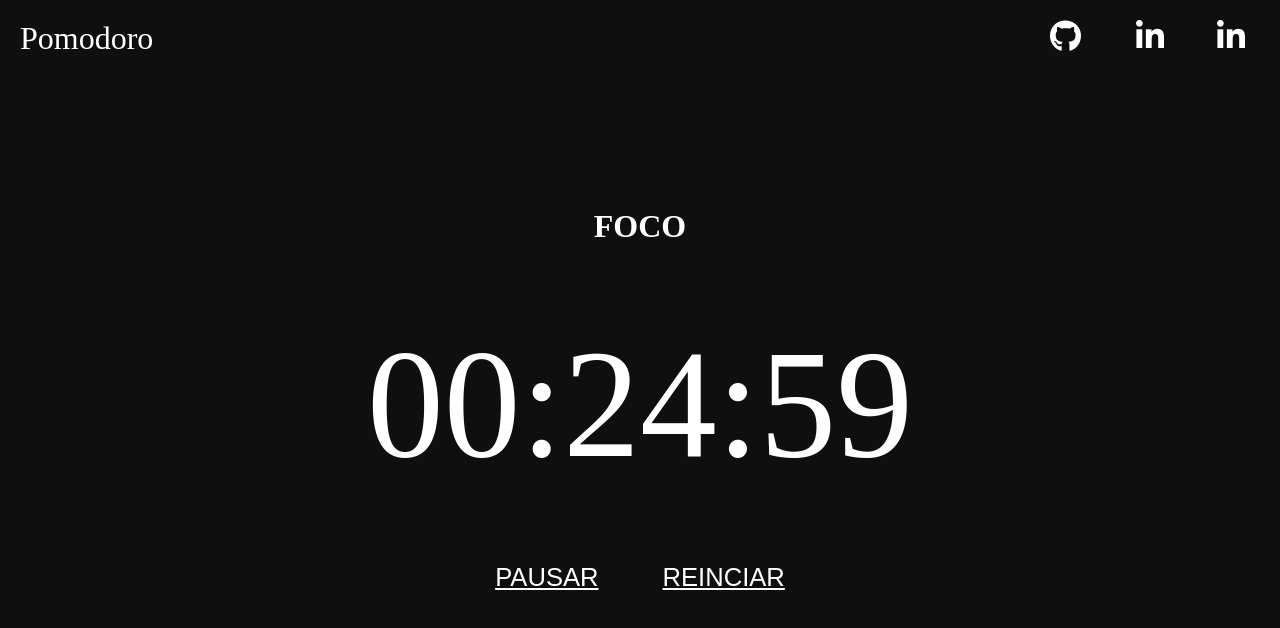
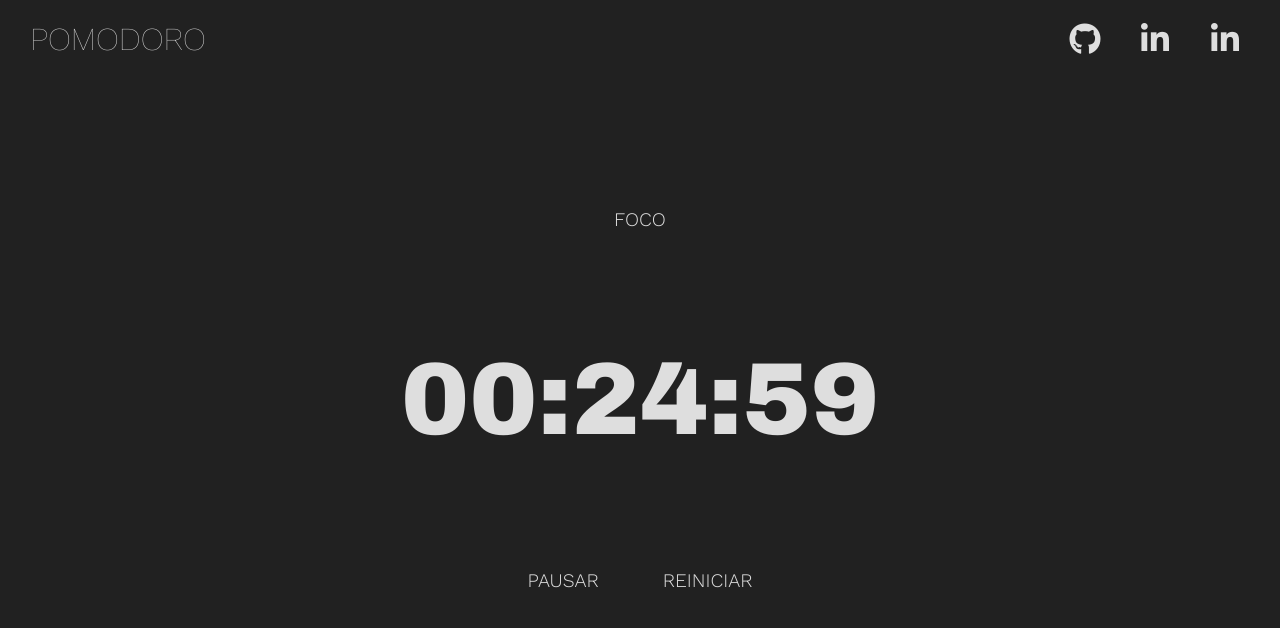
Before and after one commit to Leonardo-Maciel-S/Pomodoro, a plain HTML site: page index.html in a window 1280 px wide. Both pictures are taken after a click on the button "INICIAR". Drawn offline with nearby package versions, Linux system fonts and the light colour scheme.

Commit message:
fineshed layout pomodoro

```diff
--- a/assets/css/style.css
+++ b/assets/css/style.css
@@ -1,24 +1,36 @@
-@import url('https://fonts.googleapis.com/css2?family=Archivo:ital,wght@0,100..900;1,100..900&display=swap');
+@import url('https://fonts.googleapis.com/css2?family=Archivo:wdth,wght@125,100..900&display=swap');
+@import url('https://fonts.googleapis.com/css2?family=Work+Sans:ital,wght@0,100..900;1,100..900&display=swap');
+
 
 nav {
     display: flex;
     justify-content: space-between;
+    align-items: center;
 
-    padding: 20px;
+    padding: 20px 30px;
 
     position: fixed;
     top: 0;
     width: 100vw;
 
     font-size: 2rem;
+
 }
 
 .social-media {
     display: flex;
-    justify-content: center;
+    justify-content: space-evenly;
     align-items: center;
     gap: 20px;
 
+}
+
+.title {
+    text-transform: uppercase;
+    font-family: "Work Sans", sans-serif;
+    font-optical-sizing: auto;
+    font-weight: lighter;
+    font-style: normal;
 }
 
 .social-media a {
@@ -27,23 +39,33 @@ nav {
     justify-content: center;
     align-items: center;
     flex-direction: column;
+    width: 50px;
 }
 
 .social-media a:hover {
     cursor: pointer;
     transform: scale(1.1);
-    color: blueviolet;
+    color: var(--color-bg-white);
 }
 
 .social-media a:hover span{
     visibility: visible;
-
 }
 
 
 .social-media span {
+
+    visibility: hidden;
+    position:absolute;
+    bottom: -20px;
+
+    text-transform: uppercase;
+    font-family: "Work Sans", sans-serif;
+    font-optical-sizing: auto;
+    font-weight: bolder;
+    font-style: normal;
     font-size: 16px;
-    visibility: hidden;
+
 }
 
 main {
@@ -69,32 +91,75 @@ input[type=number]::-webkit-inner-spin-button{
     appearance: none;
 }
 
+input[type=number]::-webkit-outer-spin-button,
+input[type=number]::-webkit-inner-spin-button {
+    -webkit-appearance: none;
+    margin: 0;
+}
+
+input[type=number] {
+    -moz-appearance:textfield;
+}
+
+.description {
+    text-transform: uppercase;
+    font-family: "Work Sans", sans-serif;
+    font-optical-sizing: auto;
+    font-weight: 300;
+    font-style: normal;
+
+    font-size: clamp(1rem, 1.5vw, 10rem);
+}
+
 .timer {
     display: flex;
 
-    font-size: clamp(5rem, 12vw, 15rem);
+    font-size: clamp(5rem, 8vw, 15rem);
     min-width: 300px;
 
+    font-family: "Archivo", sans-serif;
+    font-optical-sizing: auto;
+    font-weight: 900;
+    font-style: normal;
+    font-variation-settings: "wdth" 125;
+
+    transition: all linear 1s ;
+}
+
+#hour, #min, #sec {
+    text-align: center;
 }
 
 .timer input {
     all: unset;
     padding: 0;
-    max-width: 12vw;
-
+    max-width: 13vw;
 }
 
 .btns button {
-    font-size: clamp(1rem, 2vw, 7rem);
+    font-size: clamp(1rem, 1.5vw, 7rem);
     background: none;
     color: white;
     font-weight: 100;
 
     border: none;
-    text-decoration: underline;
     text-transform: uppercase;
     cursor: pointer;
+
+    text-transform: uppercase;
+    font-family: "Work Sans", sans-serif;
+    font-optical-sizing: auto;
+    font-weight: 300;
+    font-style: normal;
+
+    transition: all 300ms ease-in-out;
+
 }
+
+.btns button:hover {
+    font-weight: 600;
+}
+
 
 .btns div {
     display: flex;
--- a/assets/css/var.css
+++ b/assets/css/var.css
@@ -1,18 +1,19 @@
-@import url('https://fonts.googleapis.com/css2?family=Archivo:ital,wght@0,100..900;1,100..900&display=swap');
 
 :root {
-    --color-bg-black: rgb(15, 15, 15);
-    --color-bg-white: rgb(238, 238, 238);
+    --color-bg-black: #1b1b1b;
+    --color-bg-white: #dedede;
 }
 
 *{
     margin: 0;
     padding: 0;
     box-sizing: border-box;
+    mix-blend-mode: difference;
+
 }
 
 body {
-    background-color: rgb(15, 15, 15);
+    background: var(--color-bg-white);
     color: white;
 
     min-width: 100vw;
@@ -24,7 +25,11 @@ body {
     align-items: center;
     flex-flow: column wrap;
 
+    text-underline-offset: none;
 
+    background-blend-mode: difference;
+
+    transition: all linear 2s;
 }
 
 
--- a/assets/js/main.js
+++ b/assets/js/main.js
@@ -1,6 +1,9 @@
 const main = document.querySelector('main')
+const body = document.querySelector('body')
 const h1 = document.querySelector('.description')
 const timer = document.querySelector('.timer')
+const timerId = document.getElementById('timer')
+const title = document.querySelector('title')
 
 const play = document.querySelector('.play')
 const pause = document.querySelector('.pause')
@@ -19,26 +22,28 @@ let lastTime;
 let timeFocus = 0;
 let timeRest = 0;
 
-let twentyFiveMinuts = 60 * 25 * 1000
-let fiveMinuts = 60 * 5 * 1000
+let twentyFiveMinuts = 60 * 25 * 1000 // 25 min
+let fiveMinuts = 60 * 5 * 1000 // 5 min
 
 let opacity = 100
 let varOpacity;
+
+let weight = 900
+let varWeigth;
 
 
 function updateTime() {
     let date0 = new Date(timeNow)
     timeNow -= 1000
 
-    console.log(date0.toLocaleTimeString('pt-BR', {
+    const hora = date0.toLocaleTimeString('pt-BR', {
         timeZone: 'UTC',
         hour12: false
-    }))
+        })
 
-    return date0.toLocaleTimeString('pt-BR', {
-        timeZone: 'UTC',
-        hour12: false
-    })
+    title.innerText = hora.slice(3)
+
+    return hora
 }
 
 function getTime() {
@@ -54,11 +59,17 @@ function getTime() {
 
 function playTime() {
 
-    varOpacity = opacity / (timeNow / 1000);
+
+
+    varOpacity = 100 / (timeNow / 1000);
+
+    varWeigth = 900 / (timeNow / 1000);
 
     time = setInterval(() => {
+        changeTimerWeight()
         timer.innerHTML = updateTime()
-        changeTheme()
+        // changeTheme()
+
     }, 1000)
 
     started = true
@@ -84,7 +95,7 @@ function playTime() {
         resetTimer(timeNow)
 
         h1.innerHTML = inFocus ? 'Foco' : 'Descanso'
-
+        title.innerText = inFocus ? 'Foco' : 'Descanso'
 
     }, timeNow + 1100)
 }
@@ -126,7 +137,40 @@ function changeTheme() {
     opacity -= varOpacity - 5
 }
 
+
+function roleBy3(time) {
+    let cem = time
+    let fontCem = 900
+    let div = (timeNow * 100) / cem
+
+    return div
+    console.log('teste', div)
+}
+
+
+function changeTimerWeight() {
+
+    if (inFocus) {
+        weight = (roleBy3(timeFocus) / 100) * 900
+
+        console.log(roleBy3(timeFocus))
+
+        timerId.style.fontWeight = `${weight}`
+        return
+    }
+
+
+    weight = (roleBy3(timeRest) / 100) * 900
+
+    console.log('time', timeRest)
+    console.log('wei', weight)
+    console.log(900 - weight)
+    timerId.style.fontWeight = `${900 - weight}`
+}
+
 play.addEventListener('click', () => {
+
+    body.style.background = inFocus ?  '#dedede': '#1b1b1b'
 
     if (!started) {
 
@@ -142,8 +186,6 @@ play.addEventListener('click', () => {
 
     }
 
-    console.log('entrou')
-
     h1.classList.remove('hidden')
 
     play.classList.add('display-none')
@@ -155,12 +197,15 @@ play.addEventListener('click', () => {
 })
 
 pause.addEventListener('click', () => {
+
     if (paused) {
         pause.innerHTML = 'Pausar'
         playTime()
         paused = false
         return
     }
+
+
     pause.innerHTML = 'Iniciar'
     pauseTimer()
     paused = true
@@ -174,6 +219,7 @@ restart.addEventListener('click', () => {
     paused = false
     timeNow = lastTime
 
+
     play.classList.remove('display-none')
     pause.classList.add('display-none')
     restart.classList.add('display-none')
--- a/index.html
+++ b/index.html
@@ -13,17 +13,17 @@
     <nav>
        <span class="title">Pomodoro</span>
        <div class="social-media">
-        <a href="https://github.com/Leonardo-Maciel-S">
+        <a href="https://github.com/Leonardo-Maciel-S" target="_blank">
             <i class="fa-brands fa-github"></i>
-            <span>Front End</span>
+            <span>Dev</span>
         </a>
-        <a href="https://www.linkedin.com/in/leonardo-maciel-s/">
+        <a href="https://www.linkedin.com/in/leonardo-maciel-s/" target="_blank">
             <i class="fa-brands fa-linkedin-in"></i>
-            <span>Front End</span>
+            <span>Dev</span>
         </a>
-        <a href="https://www.linkedin.com/in/eduardo-c-farias/">
+        <a href="https://www.linkedin.com/in/eduardo-c-farias/" target="_blank">
             <i class="fa-brands fa-linkedin-in"></i>
-            <span>Designer</span>
+            <span>Design</span>
         </a>
 
        </div>
@@ -32,14 +32,14 @@
     <main>
         <h1 class="description hidden">Foco</h1>
 
-        <div class="timer">
-            <input type="number" name="hour" id="hour"  value="00"
+        <div class="timer" id="timer">
+            <input type="number" name="hour" id="hour"  value="00" class="hour"
             oninput="javascript: if (this.value.length > this.maxLength) this.value = this.value.slice(0, this.maxLength);"
             maxlength = "2"><span>:</span>
-            <input type="number" name="min" id="min"      value="25"
+            <input type="number" name="min" id="min"      value="25" class="min"
             oninput="javascript: if (this.value.length > this.maxLength) this.value = this.value.slice(0, this.maxLength);"
             maxlength = "2"><span>:</span>
-            <input type="number" name="sec" id="sec"     value="00"
+            <input type="number" name="sec" id="sec"     value="00" class="sec"
             oninput="javascript: if (this.value.length > this.maxLength) this.value = this.value.slice(0, this.maxLength);"
             maxlength = "2">
         </div>
@@ -49,7 +49,7 @@
 
             <div>
                 <button class="pause display-none">Pausar</button>
-                <button class="restart display-none">Reinciar</button>
+                <button class="restart display-none">Reiniciar</button>
             </div>
         </div>
     </main>
```
